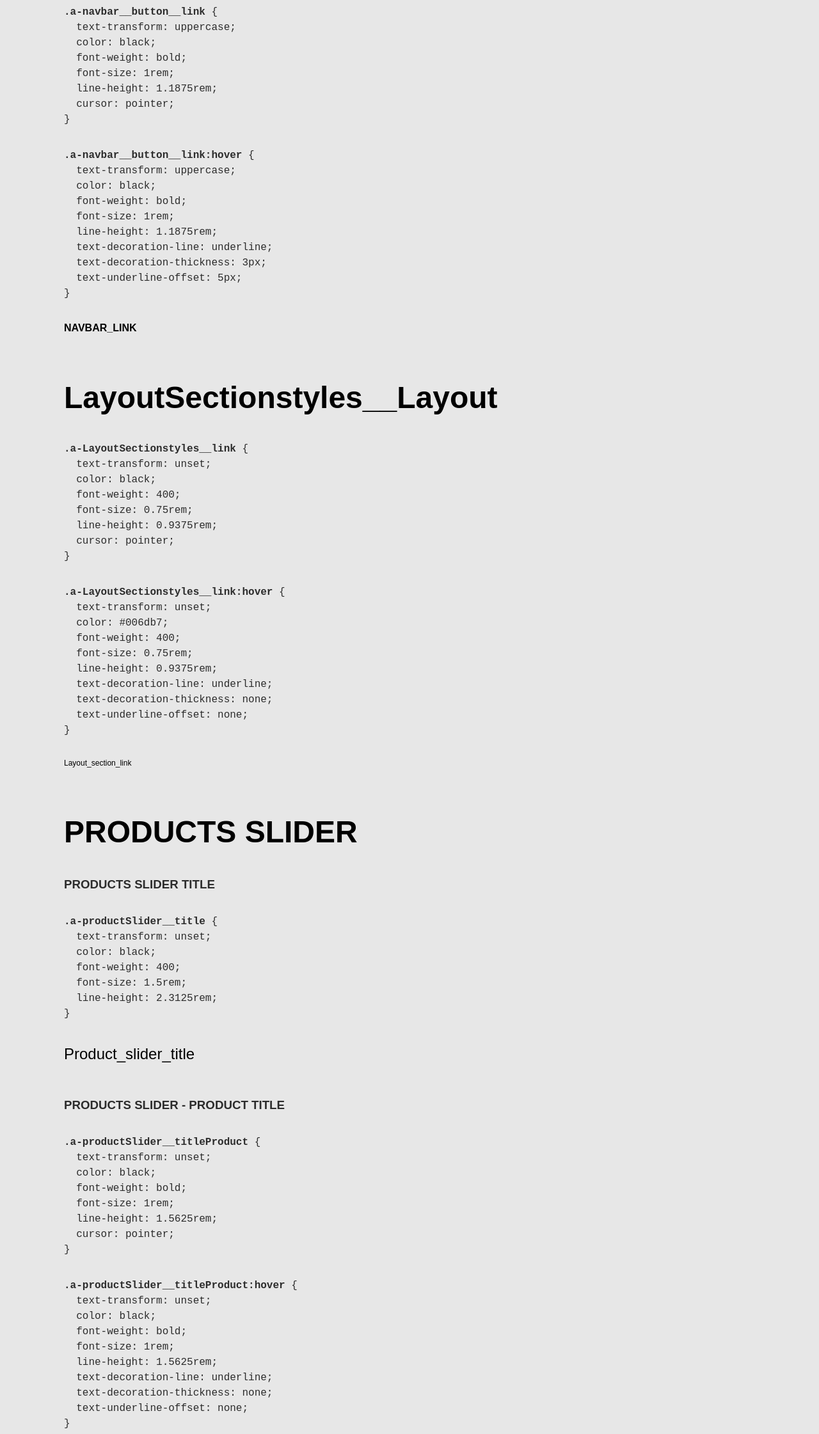
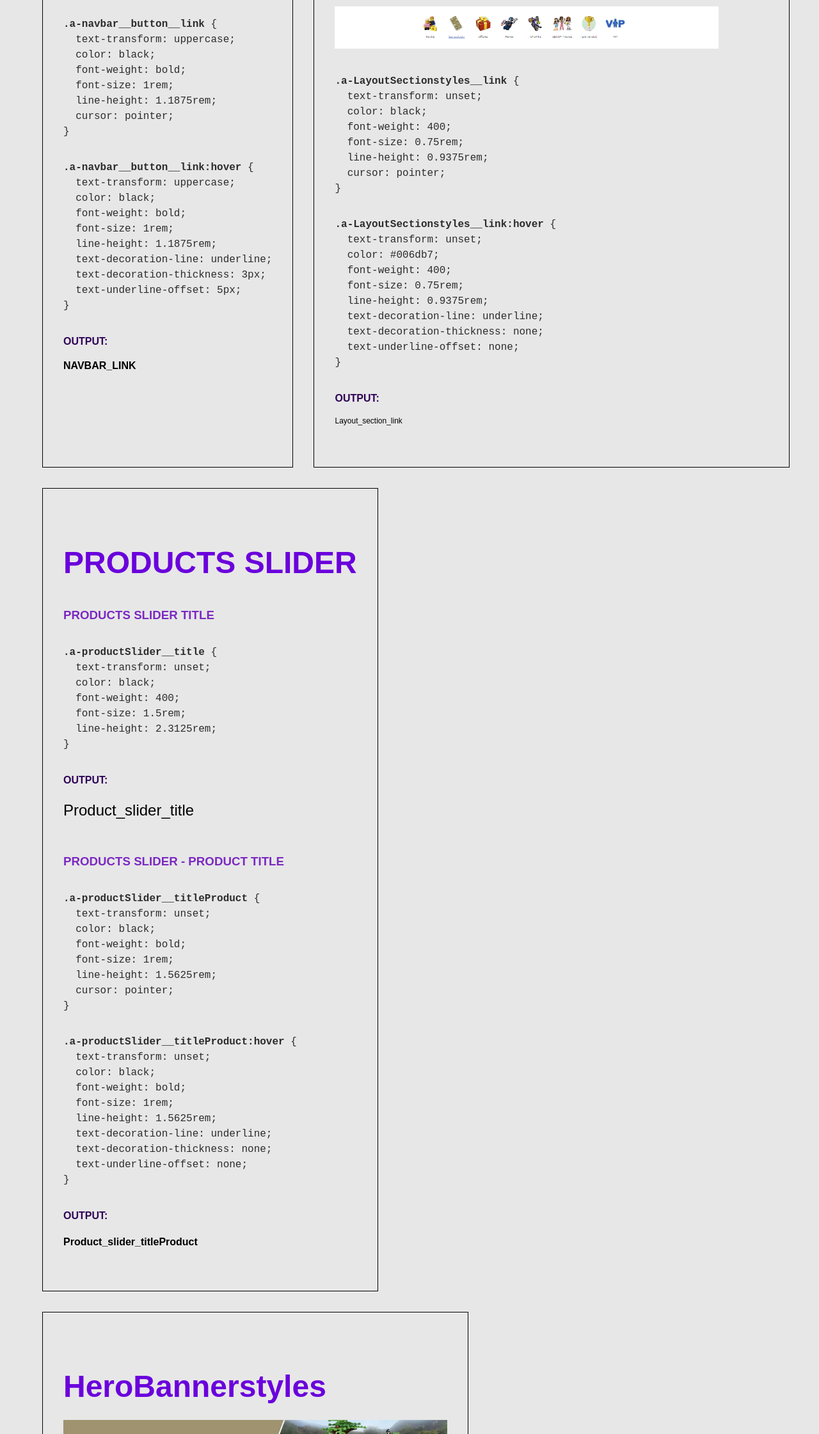
Before and after one commit to elga-mancini/lego-ecommerce, a plain HTML site: page COMPONENTS/ATOMS/Typography/typography.html in a window 1280 px wide. Shown: the part 305-2547 px from the top of the page at 64% size. Drawn offline with Linux system fonts and the light colour scheme; a web font is replaced by a local one.

Commit message:
HeroBannerstyles

```diff
--- a/COMPONENTS/ATOMS/Typography/typography.html
+++ b/COMPONENTS/ATOMS/Typography/typography.html
@@ -12,8 +12,9 @@
   <body class="typography__body">
     <h1 class="typography__title">TYPOGRAPHY</h1>
 
+    <div class="typography__container">
       <!-- NAVBAR SECTION - START -->
-
+      <div class="typography__section">
         <h2 class="typography__section__title">NAVBAR</h2>
 
         <pre class="typography__class">
@@ -38,13 +39,16 @@
   text-underline-offset: 5px;
 }</pre>
 
+        <p class="typography__output">OUTPUT:</p>
+
         <p class="a-navbar__button__link typography__example">navbar_link</p>
-
+      </div>
       <!-- NAVBAR SECTION - END -->
 
-    <!-- LAYOUT SECTION - START -->
-
+      <!-- LAYOUT SECTION 1 - START -->
+      <div class="typography__section">
         <h2 class="typography__section__title">LayoutSectionstyles__Layout</h2>
+        <img src="./img/typography_section1.PNG" class="typography__img " alt="">
 
         <pre class="typography__class">
 <span class="typography__className">.a-LayoutSectionstyles__link</span> {
@@ -68,12 +72,16 @@
   text-underline-offset: none;
 }</pre>
 
+        <p class="typography__output">OUTPUT:</p>
         <p class="a-LayoutSectionstyles__link typography__example">
           Layout_section_link
         </p>
+      </div>
 
-    <!-- LAYOUT SECTION - END -->
+      <!-- LAYOUT SECTION 1 - END -->
 
+      <!-- PRODUCT SLIDER - START -->
+      <div class="typography__section">
         <h2 class="typography__section__title">PRODUCTS SLIDER</h2>
 
         <h3 class="typography__section__suTitle">PRODUCTS SLIDER TITLE</h3>
@@ -87,11 +95,10 @@
   line-height: 2.3125rem;
 }</pre>
 
+        <p class="typography__output">OUTPUT:</p>
         <p class="a-productSlider__title typography__example">
           Product_slider_title
         </p>
-
-    <!-- PRODUCT SLIDER - START -->
 
         <h3 class="typography__section__suTitle">
           PRODUCTS SLIDER - PRODUCT TITLE
@@ -119,10 +126,37 @@
   text-underline-offset: none;
 }</pre>
 
+        <p class="typography__output">OUTPUT:</p>
         <p class="a-productSlider__titleProduct typography__example">
           Product_slider_titleProduct
         </p>
+      </div>
 
       <!-- PRODUCT SLIDER - END -->
+
+
+      <!-- LAYOUT SECTION 2 - START -->
+      <div class="typography__section">
+        <h2 class="typography__section__title">HeroBannerstyles</h2>
+        <img src="./img/typography_section2.PNG" class="typography__img " alt="">
+
+        <pre class="typography__class">
+<span class="typography__className">.a-HeroBannerstyles-text</span> {
+  text-transform: unset;
+  color: black;
+  font-weight: 400;
+  font-size: 1.125rem;
+  line-height: 1.75rem;
+}</pre>
+
+        <p class="typography__output">OUTPUT:</p>
+        <p class="a-HeroBannerstyles-text typography__example">
+          HeroBannerstyles
+        </p>
+      </div>
+
+      <!-- LAYOUT SECTION 2 - END -->
+
+    </div>
   </body>
 </html>
--- a/COMPONENTS/ATOMS/Typography/typography.scss
+++ b/COMPONENTS/ATOMS/Typography/typography.scss
@@ -10,8 +10,19 @@ html:not([lang="ko"]):not([lang="zh"]):not([lang="ja"]) > body {
 .typography__body {
   background-color: rgb(231, 231, 231);
   font-family: Arial, Helvetica, sans-serif;
-  padding: 40px;
-  padding-left: 100px;
+  padding: 10px;
+  padding-left: 50px;
+}
+
+.typography__container {
+  display: flex;
+  flex-wrap: wrap;
+}
+
+.typography__section {
+  margin: 1rem;
+  padding: 2rem;
+  border: 1px solid black;
 }
 
 .typography__title {
@@ -20,12 +31,18 @@ html:not([lang="ko"]):not([lang="zh"]):not([lang="ja"]) > body {
 
 .typography__section__title {
   margin-top: 3rem;
-  color: rgb(0, 0, 0);
+  color: rgb(106, 0, 220);
   font-size: 3rem;
+}
+
+.typography__img {
+  margin-top: 1rem;
+  width: 600px;
 }
 
 .typography__section__suTitle {
   margin: 2rem 0;
+  color: rgb(123, 41, 194);
 }
 
 .typography__class {
@@ -34,6 +51,11 @@ html:not([lang="ko"]):not([lang="zh"]):not([lang="ja"]) > body {
 }
 
 .typography__className {
+  font-weight: bold;
+}
+
+.typography__output {
+  color: rgb(46, 0, 86);
   font-weight: bold;
 }
 
@@ -187,3 +209,13 @@ $text-underline-offset-hover: 5px;
 }
 
 // PRODUCT SLIDER - END
+
+
+
+// LAYOUT SECTION 2 - START
+
+.a-HeroBannerstyles-text {
+  @include font-custom(unset, $color, 400, 1.125rem, 1.75rem);
+}
+
+// LAYOUT SECTION 2 - END
```
Also changed, not shown: COMPONENTS/ATOMS/Typography/img/typography_section1.PNG (added), COMPONENTS/ATOMS/Typography/img/typography_section2.PNG (added), COMPONENTS/ATOMS/Typography/typography.css, 1 other file. Lines whose indentation alone changed are shown as unchanged.
